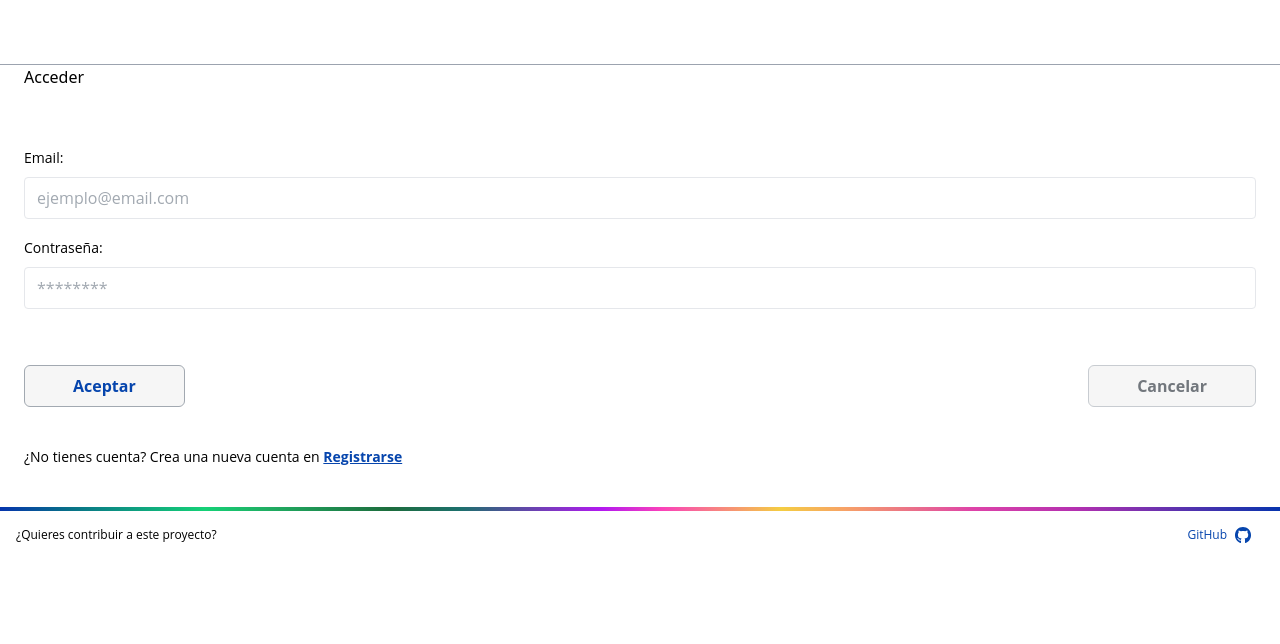
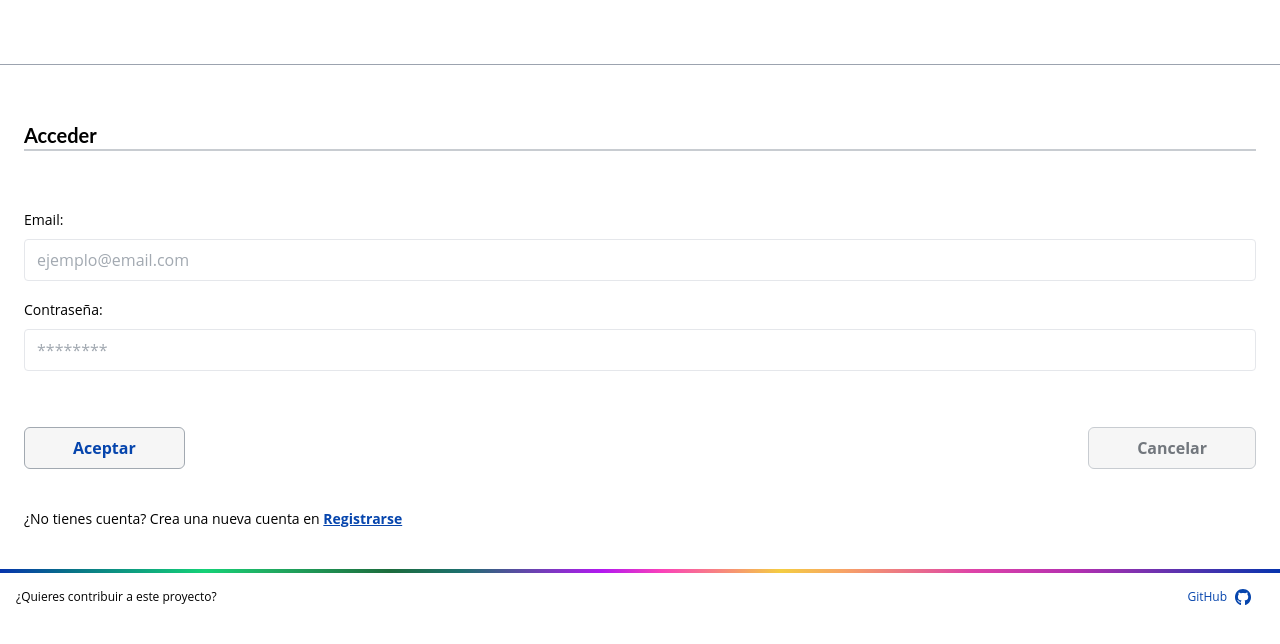
Before and after one commit to Rubrics-project/WeCheckUx, a React (Vite) app in the folder react/: page /acceso in a window 1280 px wide. Shown: the top 644 px of the page. Built offline with nearby package versions, Linux system fonts and the light colour scheme.

Commit message:
title component

```diff
--- /dev/null
+++ b/react/src/components/Title.jsx
@@ -0,0 +1,10 @@
+import React from "react";
+
+export default function Title({ title }) {
+  return (
+    <>
+      <h1 className="font-latocustom font-bold text-xl mt-14">{title}</h1>
+      <div className="w-full border border-solid border-color-grey-border"></div>
+    </>
+  );
+}
--- a/react/src/views/Login.jsx
+++ b/react/src/views/Login.jsx
@@ -2,11 +2,12 @@ import React from "react";
 import { Link } from "react-router-dom";
 import ButtonPrimary from "../components/buttons/ButtonPrimary";
 import ButtonSecondary from "../components/Buttons/ButtonSecondary";
+import Title from "../components/Title";
 
 export default function Login({ password, email }) {
   return (
     <>
-      <h1>Acceder</h1>
+      <Title title={"Acceder"} />
       <form onSubmit="" className="mt-8 space-y-14" action="#" method="POST">
         <input type="hidden" name="remember" defaultValue="true" />
         <div className="space-y-4">
```
